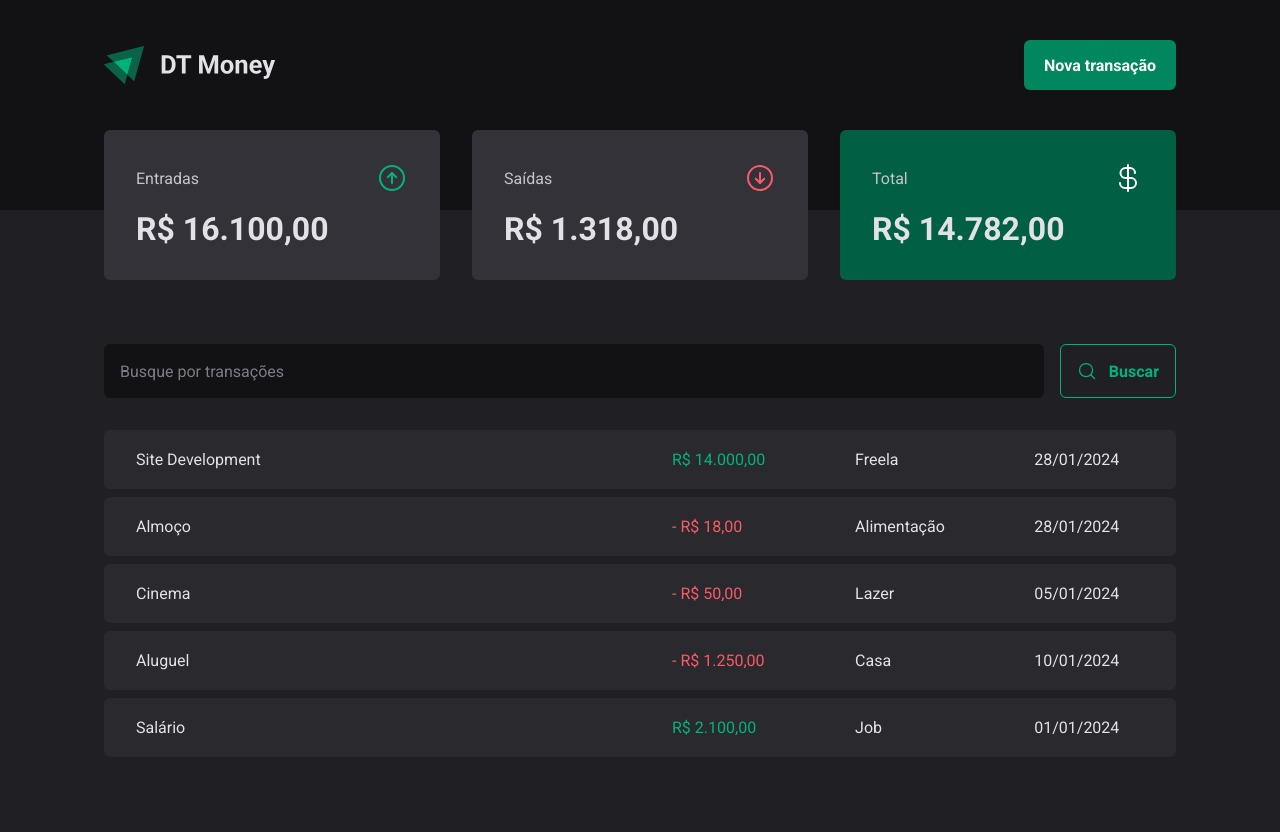
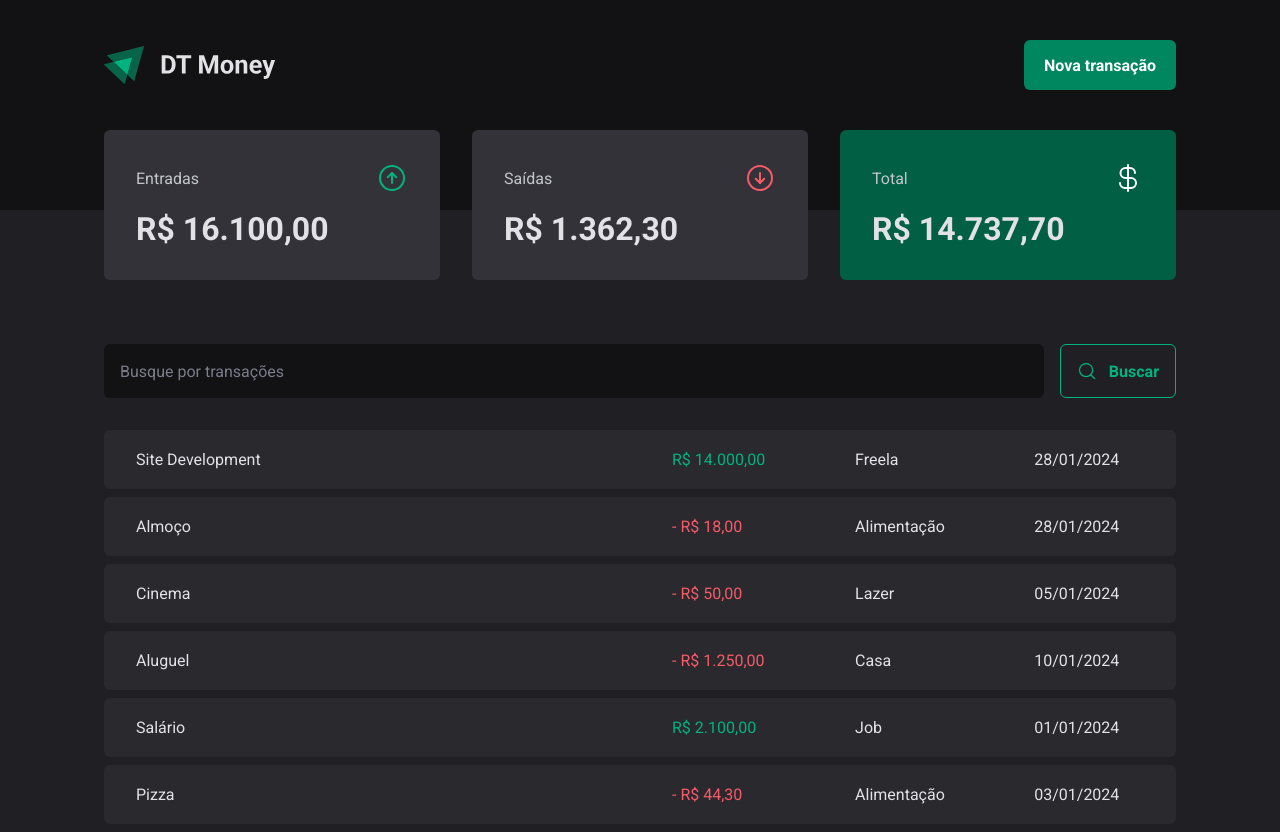
Before and after one commit to ManoelPradoMark22/DT-Money, a React (Vite) app: page / in a window 1280 px wide. Before the commit the page ends 800 px from the top, so only its background shows below. Built offline with nearby package versions, Linux system fonts and the light colour scheme; data requests are answered from the project's data file.

Commit message:
fetching transactions when searchButton is submitted

```diff
--- a/server.json
+++ b/server.json
@@ -39,6 +39,14 @@
       "category": "Job",
       "price": 2100,
       "createdAt": "2024-01-01T15:23:29.564Z"
+    },
+    {
+      "id": 6,
+      "description": "Pizza",
+      "type": "outcome",
+      "category": "Alimentação",
+      "price": 44.30,
+      "createdAt": "2024-01-03T12:54:29.564Z"
     }
   ]
 }
--- a/src/contexts/TransactionsContext.tsx
+++ b/src/contexts/TransactionsContext.tsx
@@ -11,6 +11,7 @@ interface Transaction {
 
 interface TransactionsContextType {
   transactions: Transaction[];
+  fetchTransactions: (query?:string) => Promise<void>;
 }
 
 interface TransactionsProviderProps {
@@ -22,19 +23,28 @@ export const TransactionsContext = createContext({} as TransactionsContextType)
 export function TransactionsProvider({ children }: TransactionsProviderProps) {
   const [transactions, setTransactions] = useState<Transaction[]>([])
 
-  async function loadTransactions() {
-    const response = await fetch('http://localhost:3000/transactions');
+  async function fetchTransactions(query?: string) {
+    const url = new URL('http://localhost:3000/transactions');
+
+    if(query) {
+      url.searchParams.append('q', query)
+    }
+
+    const response = await fetch(url);
     const data = await response.json();
 
     setTransactions(data)
   }
 
   useEffect(() => {
-    loadTransactions();
+    fetchTransactions();
   }, [])
 
   return (
-    <TransactionsContext.Provider value={{ transactions }}>
+    <TransactionsContext.Provider value={{
+       transactions,
+       fetchTransactions
+    }}>
       {children}
     </TransactionsContext.Provider>
   )
--- a/src/pages/Transactions/components/SearchForm/index.tsx
+++ b/src/pages/Transactions/components/SearchForm/index.tsx
@@ -3,6 +3,8 @@ import { SearchFormContainer } from "./styles";
 import { useForm } from "react-hook-form";
 import * as z from 'zod'
 import { zodResolver } from "@hookform/resolvers/zod";
+import { useContext } from "react";
+import { TransactionsContext } from "../../../../contexts/TransactionsContext";
 
 const searchFormSchema = z.object({
   query: z.string()
@@ -11,6 +13,8 @@ const searchFormSchema = z.object({
 type SearchFormInputs = z.infer<typeof searchFormSchema>
 
 export function SearchForm() {
+  const { fetchTransactions } = useContext(TransactionsContext);
+
   const {
     register,
     handleSubmit,
@@ -20,9 +24,7 @@ export function SearchForm() {
   })
 
   async function handleSearchTransactions(data:SearchFormInputs) {
-    await new Promise(resolve => setTimeout(resolve, 500))
-
-    console.log(data);
+    await fetchTransactions(data.query)
   }
 
   return (
```
